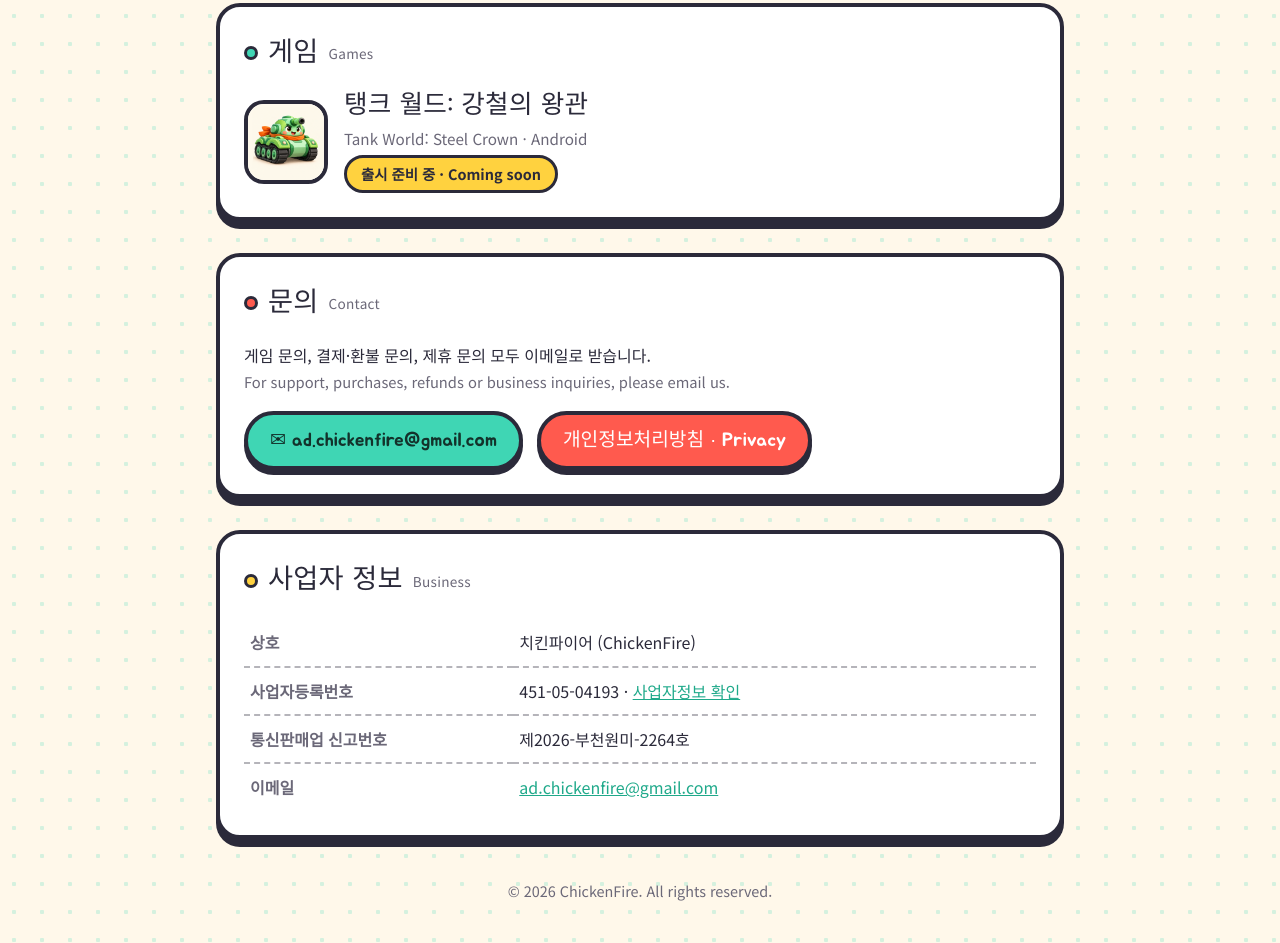
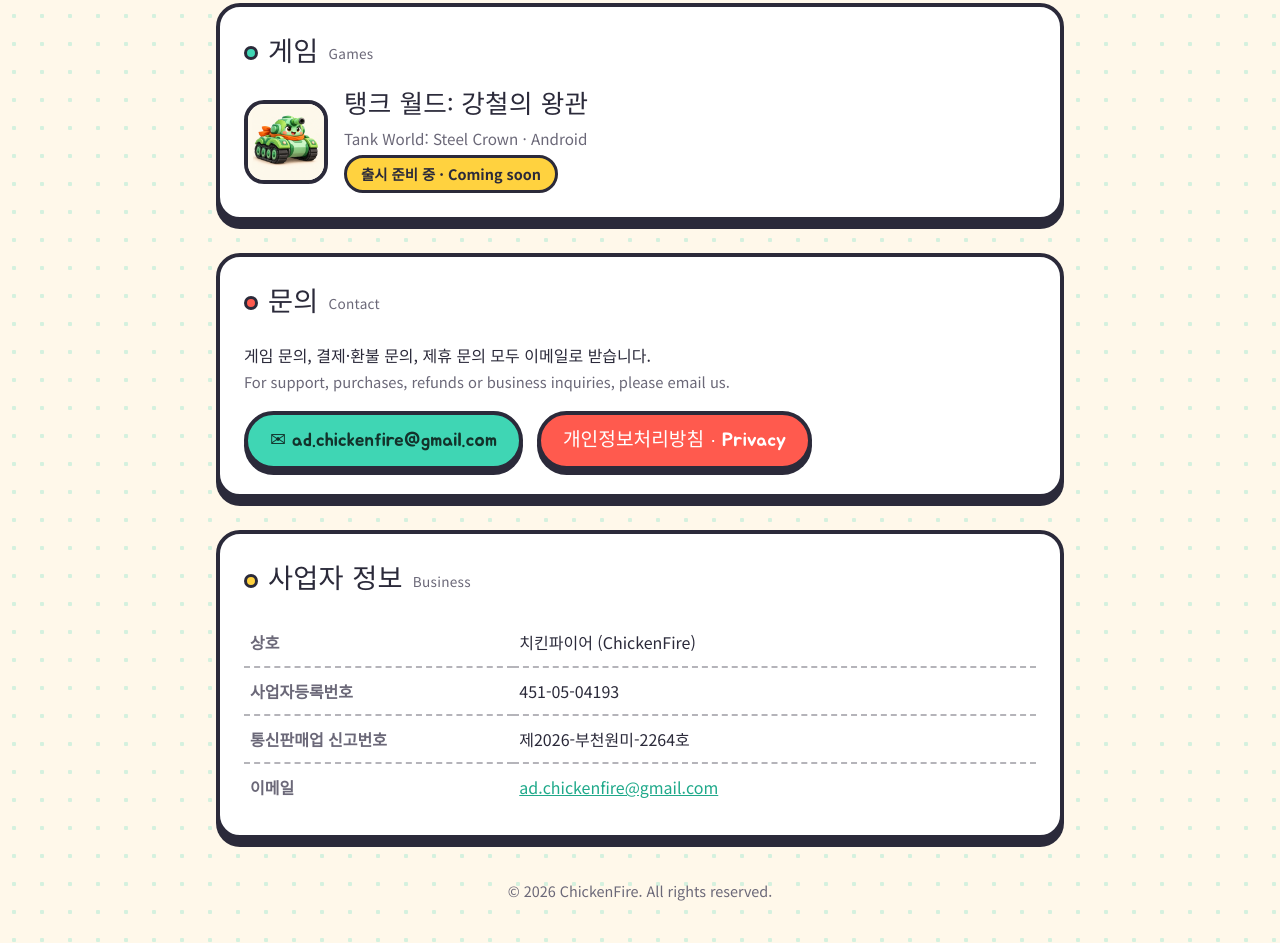
Before and after one commit to adchickenfire-source/ChickenFire, a plain HTML site: page index.html in a window 1280 px wide. Shown: the part 558-1501 px from the top of the page. Drawn offline with Linux system fonts and the light colour scheme.

Commit message:
사업자정보 확인 링크 삭제(주소 노출 방지)
Co-Authored-By: Claude Opus 5.5 <noreply@anthropic.com>
Claude-Session: https://claude.ai/code/session_01QHAL3RA2Fq3PHowJpVmLET

```diff
--- a/index.html
+++ b/index.html
@@ -185,7 +185,7 @@
       <h2><span class="chip yellow"></span>사업자 정보 <small>Business</small></h2>
       <table>
         <tr><th>상호</th><td>치킨파이어 (ChickenFire)</td></tr>
-        <tr><th>사업자등록번호</th><td>451-05-04193 · <a href="https://www.ftc.go.kr/bizCommPop.do?wrkr_no=4510504193" target="_blank" rel="noopener">사업자정보 확인</a></td></tr>
+        <tr><th>사업자등록번호</th><td>451-05-04193</td></tr>
         <tr><th>통신판매업 신고번호</th><td>제2026-부천원미-2264호</td></tr>
         <tr><th>이메일</th><td><a href="mailto:ad.chickenfire@gmail.com">ad.chickenfire@gmail.com</a></td></tr>
       </table>
```
